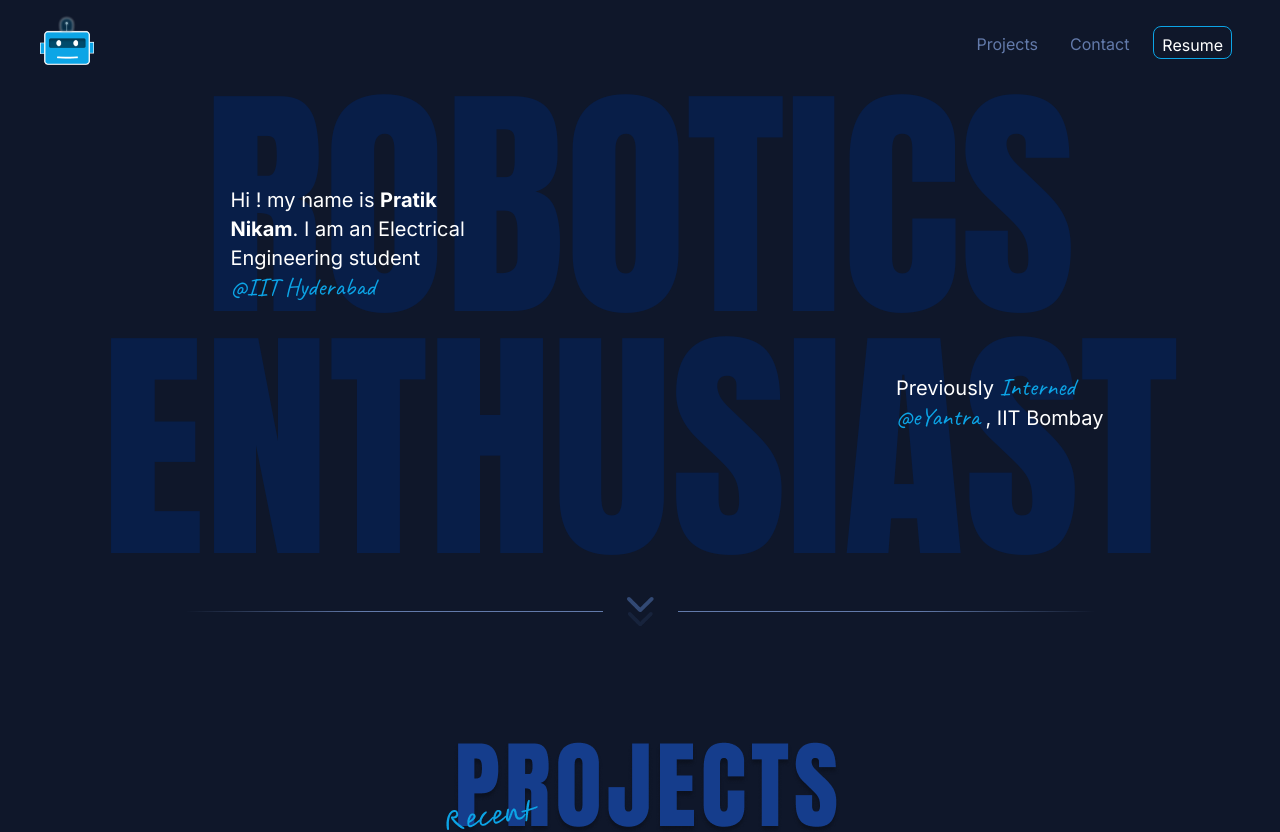
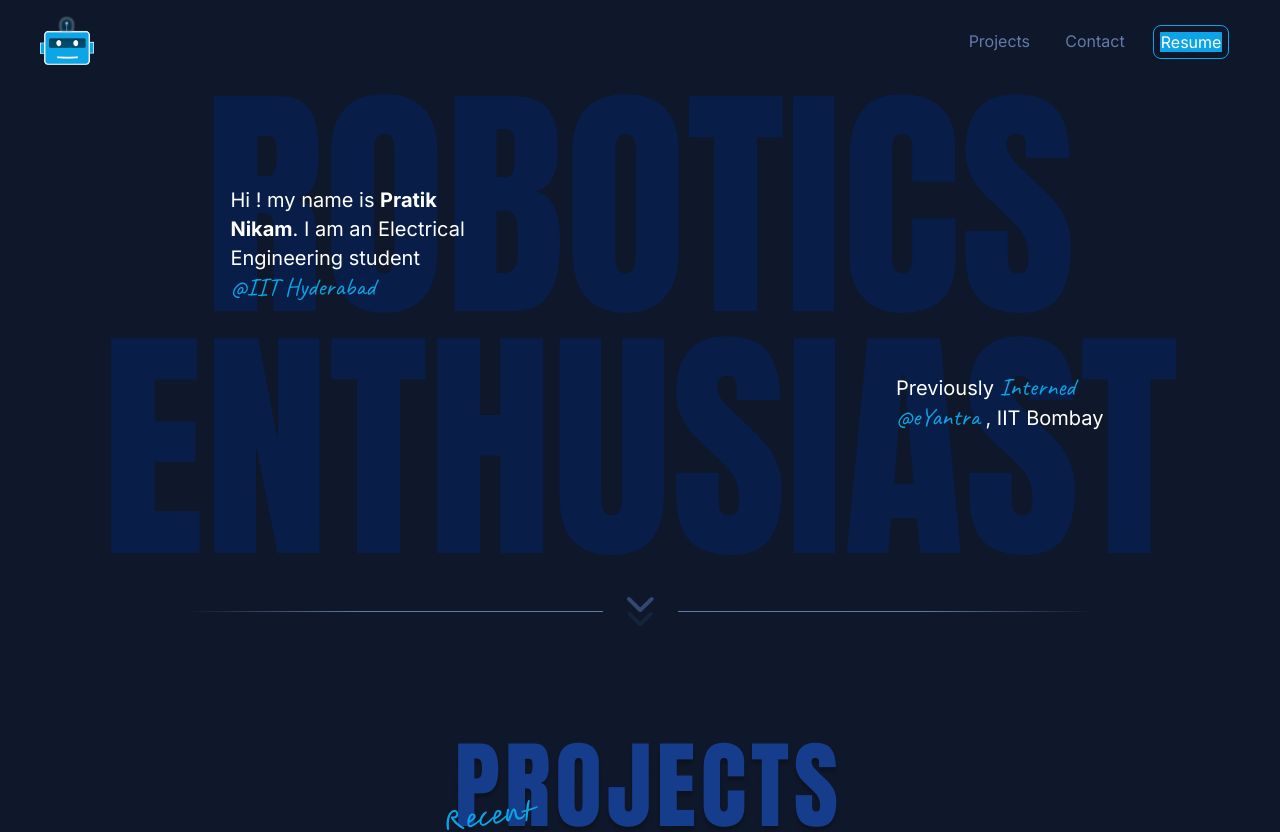
Before and after one commit to PR1YAM9/Prateek_Portfolio, a React (Create React App) app: page / in a window 1280 px wide. Shown: the top 832 px of the page. Built offline with nearby package versions, Linux system fonts and the light colour scheme; a web font is replaced by a local one.

Commit message:
changes made

```diff
--- a/src/components/footer/Footer.jsx
+++ b/src/components/footer/Footer.jsx
@@ -7,11 +7,11 @@ import quat from '../../images/ArrowSquareOut.png';
 
 export default function Footer() {
   return (
-    <div className='outer1'>
+    <div className='contact-section outer1'>
         <div className='first1'>
-            <a className='links' href="https://github.com/N-Pratik"> <img className='logos' src={git} alt="" /> <span className='link-span'>Github</span></a>
-            <a className='links' href="mailto:ee21btech11037@iith.ac.in"> <img className='logos' src={email}  alt="" /> <span className='link-span'> Email</span></a>
-            <a className='links' href="https://www.linkedin.com/in/pratik-nikam-83ab98223"> <img className='logos' src={linkd} alt="" /> <span className='link-span'> Linkedin</span></a>
+            <a className='links' rel='noreferrer' target='_blank' href="https://github.com/N-Pratik"> <img className='logos' src={git} alt="" /> <span className='link-span'>Github</span></a>
+            <a className='links' rel='noreferrer' target='_blank' href="mailto:ee21btech11037@iith.ac.in"> <img className='logos' src={email}  alt="" /> <span className='link-span'> Email</span></a>
+            <a className='links' rel='noreferrer' target='_blank' href="https://www.linkedin.com/in/pratik-nikam-83ab98223"> <img className='logos' src={linkd} alt="" /> <span className='link-span'> Linkedin</span></a>
         </div>
         <div className="line"></div>
         <div className='second1'>
--- a/src/components/navbar/Navbar.jsx
+++ b/src/components/navbar/Navbar.jsx
@@ -1,5 +1,5 @@
 import React, { useState } from 'react'
-import { Link, NavLink } from 'react-router-dom'
+import { Link } from 'react-router-dom'
 import { Link as ScrollLink } from "react-scroll";
 import './navbar.css'
 import robot from '../../images/robot logo.png'
@@ -34,7 +34,7 @@ const Navbar = () => {
               to="projects-section"
               smooth={true}
               duration={500}
-              onClick={() => setMenuOpen(false)} // Close the menu after clicking the link
+              onClick={() => setMenuOpen(false)}
             >
               Projects
             </ScrollLink>
@@ -51,14 +51,14 @@ const Navbar = () => {
             </ScrollLink>
           </li>
           <li>
-            <NavLink  className="resume" rel='' target='_blank' to="https://file.notion.so/f/s/aeac85ee-87e9-4cc7-bdeb-fb5c8841b27a/Pratik_Nikam_Resume.pdf?id=72183e68-5581-4d57-8f91-ce1b8a8089ed&table=block&spaceId=2cf9760a-409c-49b1-9297-36fd6f6b1340&expirationTimestamp=1690761600000&signature=8ZwXCCoNRUIi2KojPs2KVzP-YeeEZf1rMo2fpBPiLMM&downloadName=Pratik_Nikam_Resume.pdf">Resume</NavLink>
+            <a className="resume" rel='noreferrer' target='_blank' href="https://file.notion.so/f/s/aeac85ee-87e9-4cc7-bdeb-fb5c8841b27a/Pratik_Nikam_Resume.pdf?id=72183e68-5581-4d57-8f91-ce1b8a8089ed&table=block&spaceId=2cf9760a-409c-49b1-9297-36fd6f6b1340&expirationTimestamp=1690761600000&signature=8ZwXCCoNRUIi2KojPs2KVzP-YeeEZf1rMo2fpBPiLMM&downloadName=Pratik_Nikam_Resume.pdf">Resume</a>
           </li>
           {menuOpen && (
             <li>
               <div style={{display: 'flex', flexDirection: 'row', justifyContent:'center'}}>
-                <NavLink className="openItems" to="/"><img src={linkedin} alt="" /></NavLink>
-                <NavLink className="openItems" to="/"><img src={github} alt="" /></NavLink>
-                <NavLink className="openItems" to="/"><img src={mail} alt="" /></NavLink>
+                <a className="openItems" rel='noreferrer' href="https://www.linkedin.com/in/pratik-nikam-83ab9822"><img src={linkedin} alt="" /></a>
+                <a className="openItems" rel='noreferrer' href="https://github.com/N-Pratik"><img src={github} alt="" /></a>
+                <a className="openItems" rel='noreferrer' href="mailto:ee21btech11037@iith.ac.in"><img src={mail} alt="" /></a>
               </div>
             </li>
             )}
--- a/src/components/navbar/navbar.css
+++ b/src/components/navbar/navbar.css
@@ -41,10 +41,8 @@ nav ul li a {
     display: block;
     text-decoration: none;
     color: white;
-    padding: 0.5rem;
-    margin: 0 0.5rem;
-    padding-bottom: 3px;
-    border-bottom: 2px solid transparent;
+    padding: 0.4rem;
+    margin: 0 0.7rem;
     background-origin: border-box;
     background-clip: content-box, border-box;
 }
@@ -66,10 +64,8 @@ nav .menu {
 
 .resume{
     border: 1px solid #0CA4E6;
+    background-color: #0CA4E6;
     border-radius: 0.5rem;
-}
-.resume:hover{
-    background-color: #0CA4E6;
     color: white;
 }
 
```
